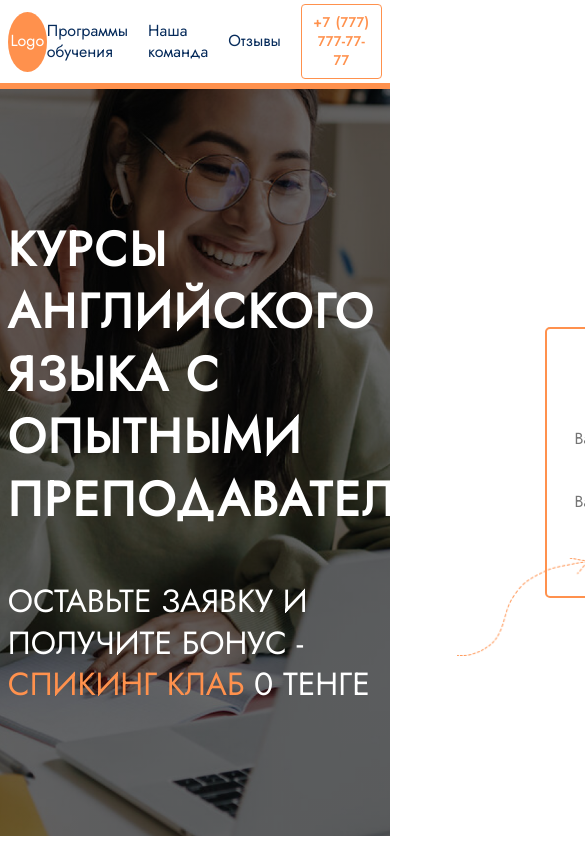
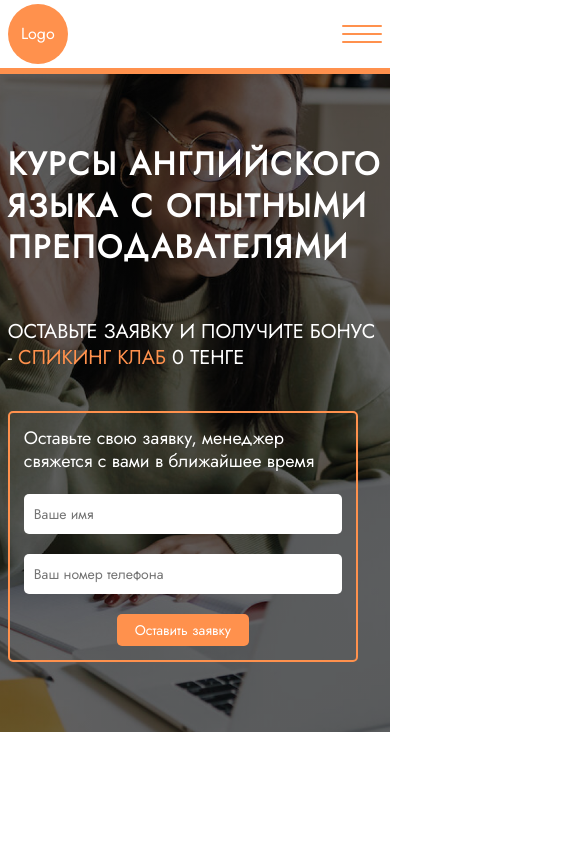
Before and after one commit to adilkhansatemirov/speakia-front, a Next.js app: page / in a window 390 px wide. Shown: the top 844 px of the page, 585 px wide, since content can reach past the window. Built offline with nearby package versions, Linux system fonts and the light colour scheme.

Commit message:
feat: start responsive header

```diff
--- a/components/Header/Nav.js
+++ b/components/Header/Nav.js
@@ -19,6 +19,11 @@ function Nav() {
           </ul>
           <button className="nav__button">+7 (777) 777-77-77</button>
         </div>
+        <button className="nav__hamburger-menu">
+          <span className="nav__hamburger-menu-item"></span>
+          <span className="nav__hamburger-menu-item"></span>
+          <span className="nav__hamburger-menu-item"></span>
+        </button>
       </div>
     </nav>
   );
--- a/styles/components/form.scss
+++ b/styles/components/form.scss
@@ -7,11 +7,39 @@
   display: flex;
   flex-direction: column;
   align-items: center;
+
+  @media (max-width: 1200px) {
+    min-width: 300px;
+    width: 300px;
+  }
+
+  @media (max-width: 1000px) {
+    min-width: 260px;
+    width: 260px;
+    padding: 14px;
+  }
+
+  @media (max-width: 800px) {
+    min-width: 350px;
+    width: 350px;
+  }
 }
 
 .form__description {
   margin-bottom: 20px;
   font-size: 19px;
+
+  @media (max-width: 1200px) {
+    font-size: 16px;
+  }
+
+  @media (max-width: 1000px) {
+    font-size: 14px;
+  }
+
+  @media (max-width: 800px) {
+    font-size: 18px;
+  }
 }
 
 .form__input {
@@ -20,6 +48,10 @@
   padding: 10px;
   border-radius: 5px;
   font-size: 16px;
+
+  @media (max-width: 1000px) {
+    font-size: 14px;
+  }
 }
 
 .form__button {
@@ -31,4 +63,8 @@
   &:disabled {
     background: #bbb;
   }
+
+  @media (max-width: 1000px) {
+    font-size: 14px;
+  }
 }
--- a/styles/components/header.scss
+++ b/styles/components/header.scss
@@ -3,6 +3,10 @@
   background-size: cover;
   background-position: top center;
   padding: 130px 0;
+
+  @media (max-width: 800px) {
+    padding: 70px 0;
+  }
 }
 
 .header__container {
@@ -10,6 +14,11 @@
   justify-content: space-between;
   align-items: center;
   color: #fff;
+
+  @media (max-width: 800px) {
+    flex-direction: column;
+    align-items: flex-start;
+  }
 }
 
 .header__title_arrow {
@@ -19,6 +28,10 @@
 
 .header__text-container {
   width: 80%;
+
+  @media (max-width: 800px) {
+    width: auto;
+  }
 }
 
 .header__title {
@@ -26,16 +39,44 @@
   font-size: 48px;
   letter-spacing: 2px;
   text-transform: uppercase;
+
+  @media (max-width: 1200px) {
+    font-size: 38px;
+  }
+
+  @media (max-width: 1000px) {
+    font-size: 30px;
+  }
+
+  @media (max-width: 800px) {
+    font-size: 32px;
+  }
 }
 
 .header__subtitle {
   margin-top: 50px;
   font-size: 32px;
   text-transform: uppercase;
+
+  @media (max-width: 1200px) {
+    font-size: 24px;
+  }
+
+  @media (max-width: 1000px) {
+    font-size: 20px;
+  }
+
+  @media (max-width: 800px) {
+    margin-bottom: 40px;
+  }
 }
 
 .header__arrow {
   margin: 0 20px 50px;
   align-self: flex-end;
   width: 25%;
+
+  @media (max-width: 800px) {
+    display: none;
+  }
 }
--- a/styles/components/nav.scss
+++ b/styles/components/nav.scss
@@ -23,6 +23,27 @@
   display: flex;
   justify-content: space-between;
   align-items: center;
+
+  @media (max-width: 800px) {
+    display: none;
+  }
+}
+
+.nav__hamburger-menu {
+  display: none;
+
+  @media (max-width: 800px) {
+    display: flex;
+    flex-direction: column;
+  }
+}
+
+.nav__hamburger-menu-item {
+  background: $mainOrange;
+  margin: 3px 0;
+  border-radius: 2px;
+  width: 40px;
+  height: 2px;
 }
 
 .nav__list {
```
